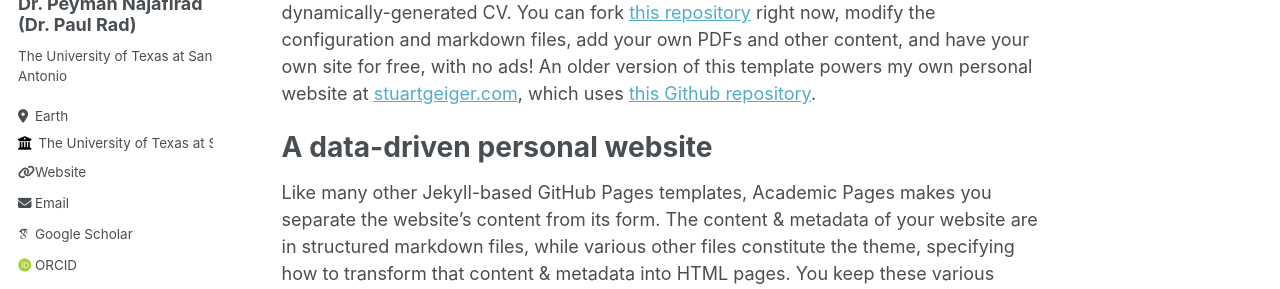
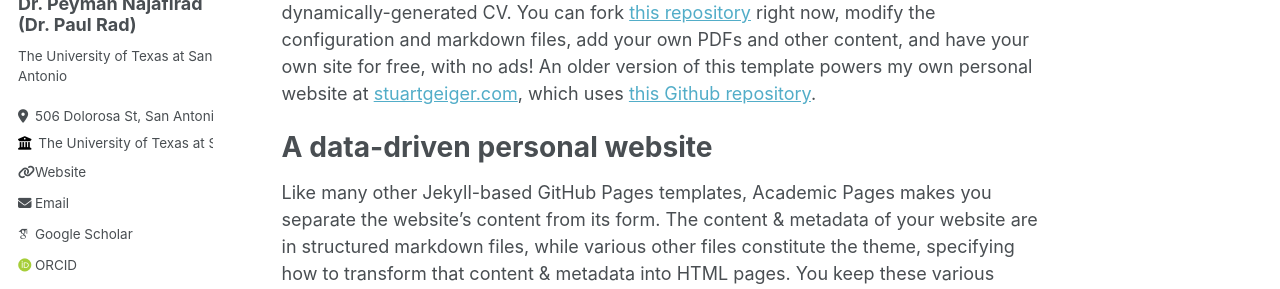
Before and after one commit to vohongthinh2011/PeymanNajafiradDemo, a Jekyll site: the page built from _pages/about.md, in a window 1280 px wide. Shown: the part 339-628 px from the top of the page. Built offline with Jekyll 4.4.1, drawn with Linux system fonts in a browser that asks for light colours; some web fonts are replaced.

Commit message:
Update _config.yml

```diff
--- a/_config.yml
+++ b/_config.yml
@@ -12,9 +12,9 @@ title                    : "Secure Ai Autonomy Lab"
 title_separator          : "-"
 name                     : &name "Dr. Paul Rad"
 description              : &description "personal description"
-url                      : https://vohongthinh2011.github.io/PeymanNajafirad/ # the base hostname & protocol for your site e.g. "https://mmistakes.github.io"
+url                      : https://vohongthinh2011.github.io/PeymanNajafiradDemo/ # the base hostname & protocol for your site e.g. "https://mmistakes.github.io"
 baseurl                  : "" # the subpath of your site, e.g. "/blog"
-repository               : "vohongthinh2011/PeymanNajafirad"  # "academicpages/academicpages.github.io"
+repository               : "vohongthinh2011/PeymanNajafiradDemo"  # "academicpages/academicpages.github.io"
 
 # Site Author - The following control what appear as part of the author content on the side bar.
 #               If a field is blank the icon and link will not appear, otherwise it will be shown.
@@ -25,7 +25,7 @@ author:
   name             : "Dr. Peyman Najafirad (Dr. Paul Rad)"
   pronouns         : # example: "he/him"
   bio              : "The University of Texas at San Antonio"
-  location         : "Earth"
+  location         : "506 Dolorosa St, San Antonio, TX 78204"
   employer         : "The University of Texas at San Antonio"
   uri              : "https://vohongthinh2011.github.io/PeymanNajafirad/"
   email            : "Peyman.Najafirad@utsa.edu"
```
